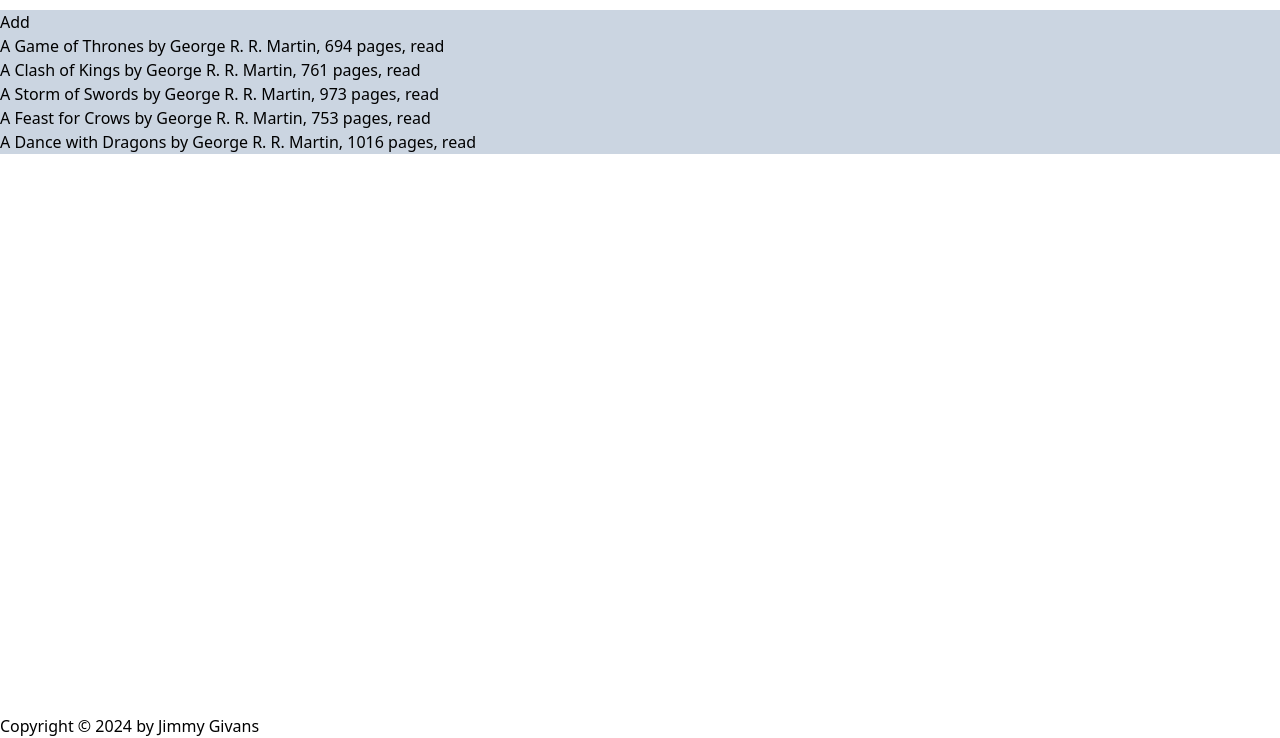
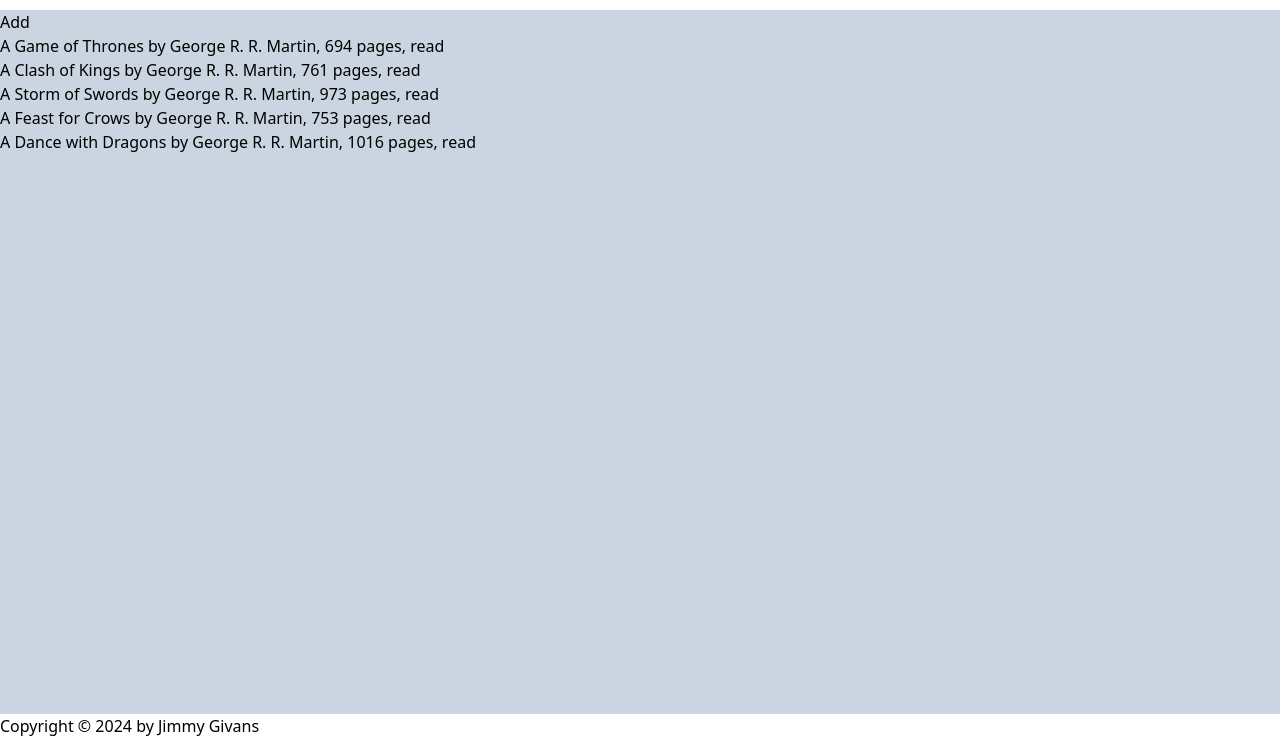
Before and after one commit to Ja-Uyoma/Library, a website built with Vite: page index.html in a window 1280 px wide. Shown: the part 62-800 px from the top of the page. Built offline with nearby package versions, Linux system fonts and the light colour scheme.

Commit message:
feat: set a flex grow value for main

```diff
--- a/index.html
+++ b/index.html
@@ -12,7 +12,7 @@
       <header class="prose lowercase py-4">
         <h1>Library</h1>
       </header>
-      <main class="bg-slate-300">
+      <main class="bg-slate-300 grow">
         <button>Add</button>
 
         <dialog>
```
